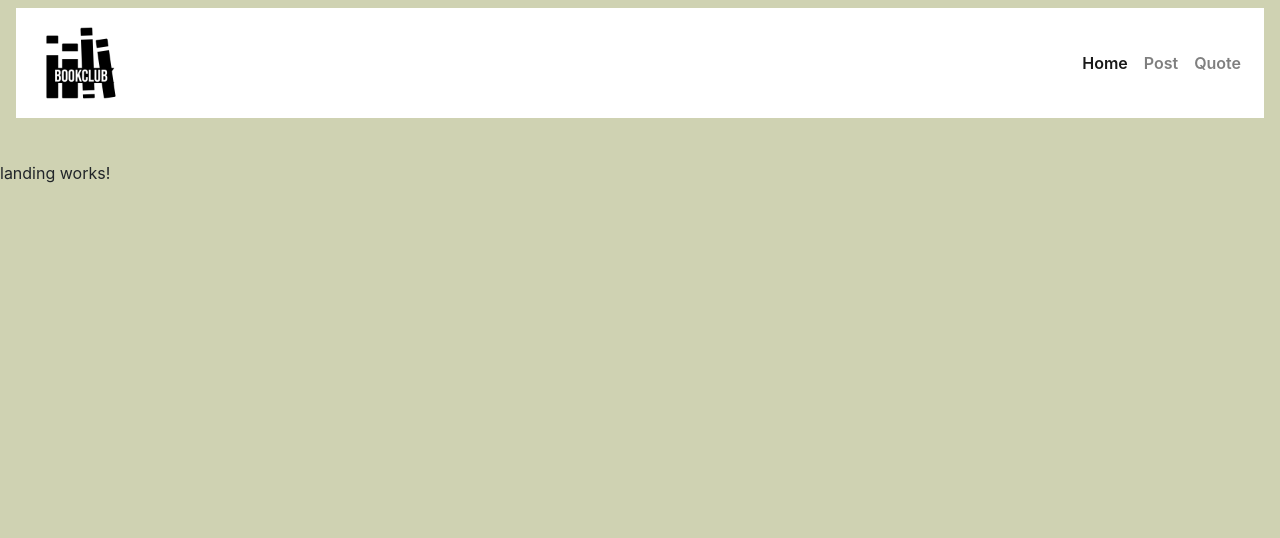
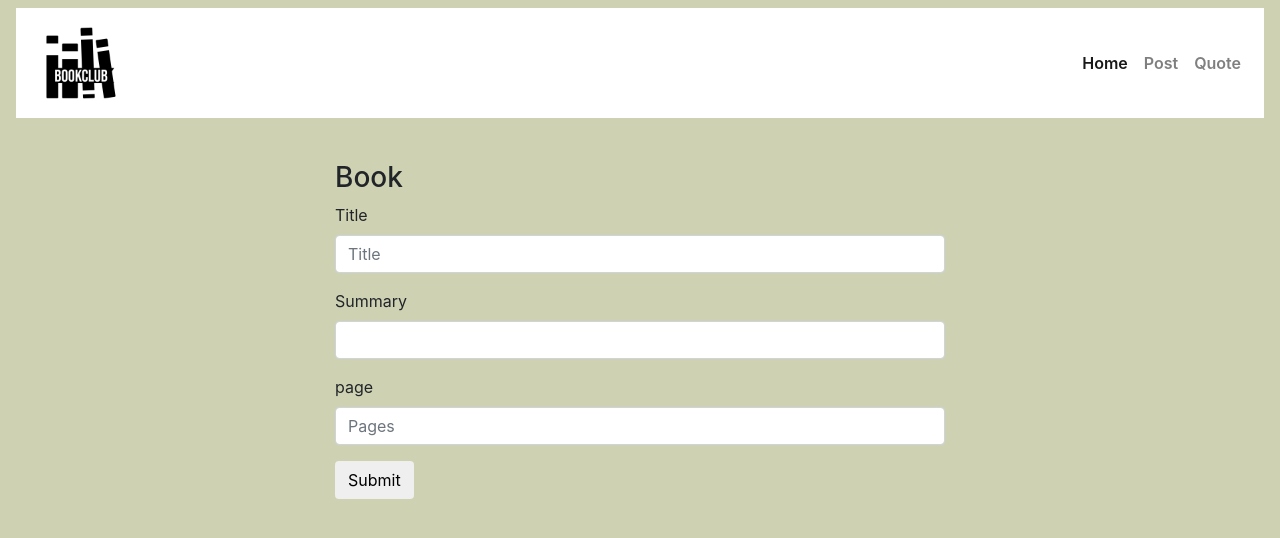
Before and after one commit to yaretzyc/frontend-capstoneproject, an Angular app in the folder bookclub/: page / in a window 1280 px wide. Shown: the top 538 px of the page. Built offline with nearby package versions, Linux system fonts and the light colour scheme; no server answers.

Commit message:
added the book form but working on rendering it on the site

```diff
--- a/bookclub/src/app/landing/landing.component.html
+++ b/bookclub/src/app/landing/landing.component.html
@@ -1,5 +1,63 @@
-<p>landing works!</p>
+<div class="col-md-6 offset-md-3">
+    <h3>Book</h3>
+    <form (ngSubmit)="onSubmit()">
+      <div class="form-group">
+        <label> Title</label>
+        <input
+          type="text"
+          class="form-control"
+          id="title"
+          [(ngModel)]="book.title"
+          name="title"
+          placeholder="Title"
+        />
+      </div>
+
+      <div class="form-group">
+        <label> Summary </label>
+        <input
+          type="text"
+          class="form-control"
+          id="summary"
+          [(ngModel)]="book.summary"
+          name="summary"
+        />
+      </div>
+
+      <div class="form-group">
+        <label> page </label>
+        <input
+          type="text"
+          class="form-control"
+          id="pages"
+          [(ngModel)]="book.pages"
+          name="pages"
+          placeholder="Pages"
+        />
+      </div>
+      <button class="btn btn-default" type="submit">Submit</button>
+  </form>
+</div>
+
+      <!-- id: number=0;
+      title: string='';
+      author: string = '';
+      img: string = '';
+      summary: string='';
+      link: string = '';
+      pages: string = '';
+      genre: string = '';
+      other: string = ''; -->
 
 <div>
-    <img src="" alt="">
+    <p>
+        {{book.title}}
+    </p>
+    <div>
+        <!-- <img src="{{}}" alt=""> -->
+    </div>
+    <div>
+
+    </div>
+
 </div>
--- a/bookclub/src/app/quote/quote.component.ts
+++ b/bookclub/src/app/quote/quote.component.ts
@@ -50,6 +50,8 @@ export class QuoteComponent implements OnInit {
     console.log(this.quotes);
     console.log("k")
     this.saveQuote();
+    // window.location.reload();
+
 
   }
 
```
